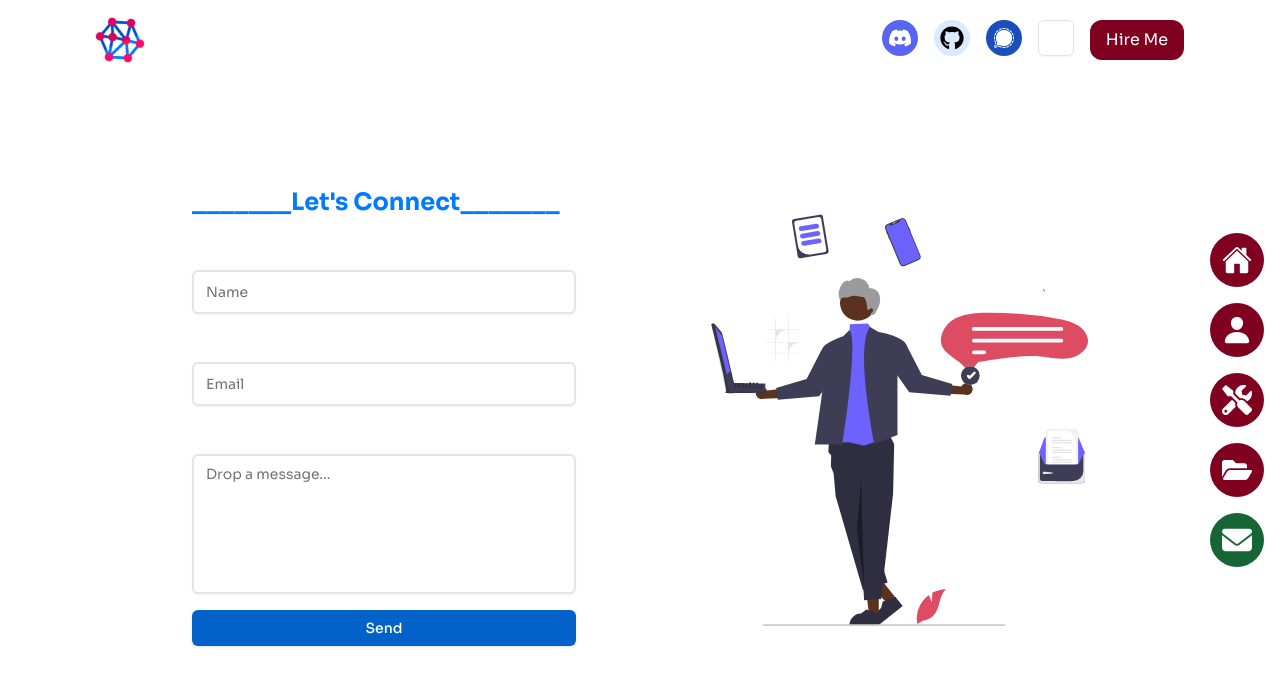
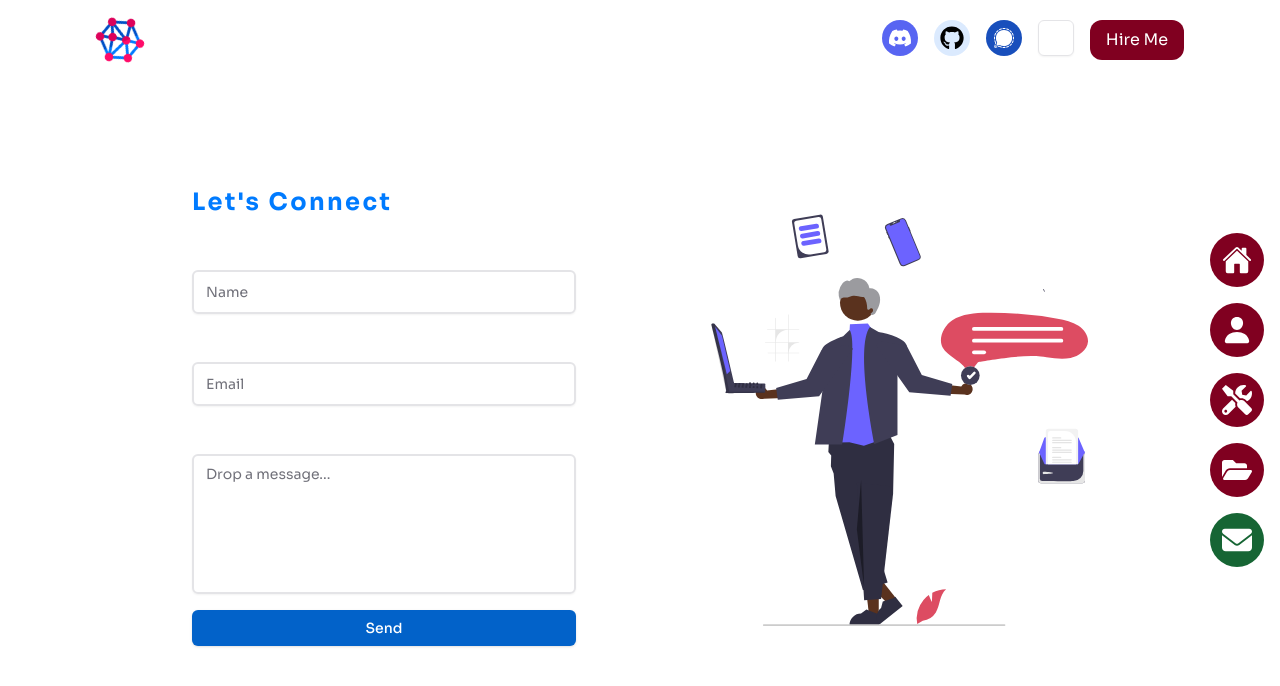
Before and after one commit to sarkhailstorm/personal-portfolio, a Next.js app: page /contact in a window 1280 px wide. Shown: the top 686 px of the page. Built offline with nearby package versions, Linux system fonts and the light colour scheme.

Commit message:
Add tracking-widest utility to h1 and remove unnecessary utilities.

```diff
--- a/src/app/contact/page.tsx
+++ b/src/app/contact/page.tsx
@@ -55,12 +55,12 @@ const ContactPage = () => {
         transition={{ delay: 2.5, duration: 1.5 }}
       >
         <motion.h1
-          className="font-bold text-2xl text-[#007bff] mt-8 mb-2 hover:"
+          className="font-bold text-2xl text-[#007bff] mt-8 mb-2 tracking-widest"
           initial={{ opacity: 0, x: -200 }}
           animate={{ opacity: 1, x: 0 }}
           transition={{ delay: 2.5, duration: 1.5 }}
         >
-          _______Let's Connect_______
+        Let's Connect
         </motion.h1>
         <div className="flex flex-col gap-1">
           <Label htmlFor="name" className="text-[16px]">
--- a/src/app/skills/page.tsx
+++ b/src/app/skills/page.tsx
@@ -77,7 +77,7 @@ const SkillsPage = () => {
             transition={{ duration: 1, delay: 3 }}
             className="text-2xl font-semibold text-blue-500"
           >
-            Alright, let me fill you in!
+            Alright, let me fill you in...
           </motion.h2>
         </div>
         <motion.div
```
